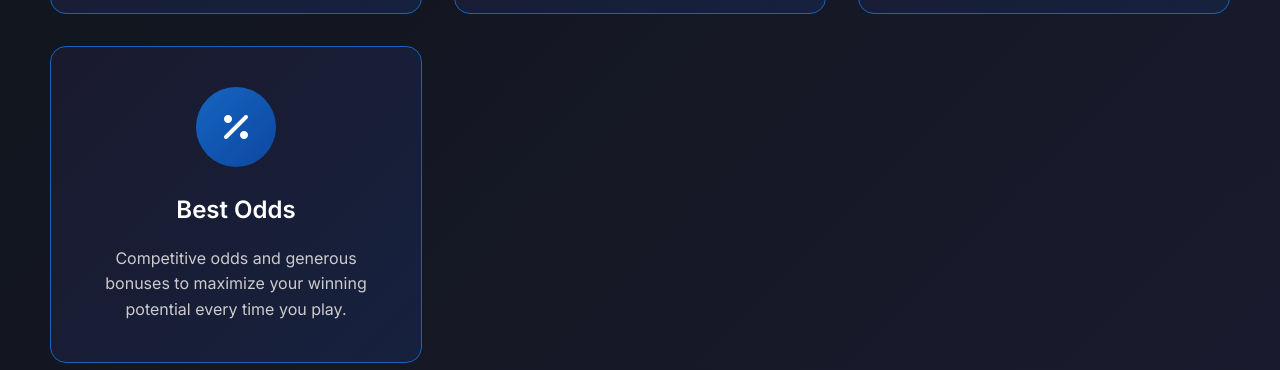
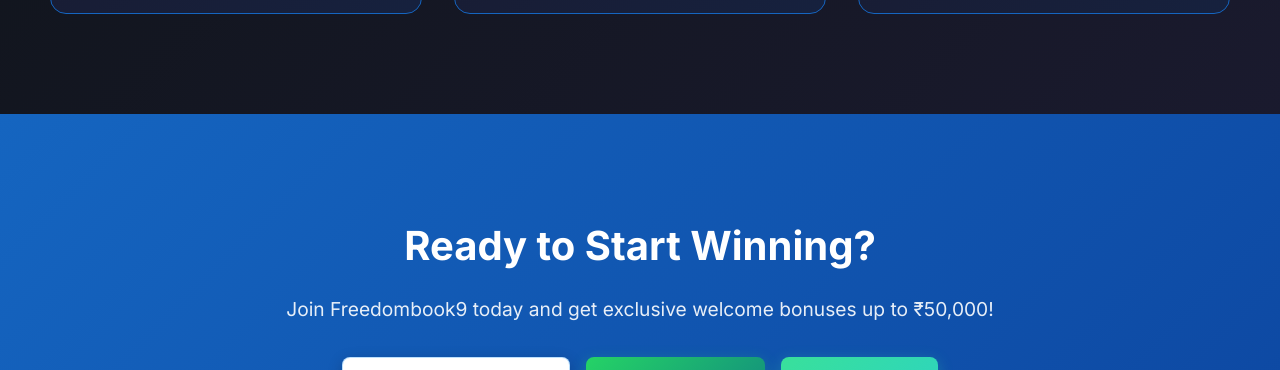
Before and after one commit to satyadevsingh-art/freedombook9, a website: page index.html in a window 1280 px wide. Shown: the part 1327-1697 px from the top of the page. Drawn offline with Linux system fonts and the light colour scheme.

Commit message:
Update index.html

```diff
--- a/index.html
+++ b/index.html
@@ -119,13 +119,6 @@
                     </div>
                     <h3>24/7 Support</h3>
                     <p>Round-the-clock customer support via WhatsApp, chat, and phone to assist you anytime.</p>
-                </div>
-                <div class="feature-card">
-                    <div class="feature-icon">
-                        <i class="fas fa-percentage"></i>
-                    </div>
-                    <h3>Best Odds</h3>
-                    <p>Competitive odds and generous bonuses to maximize your winning potential every time you play.</p>
                 </div>
             </div>
         </div>
```
